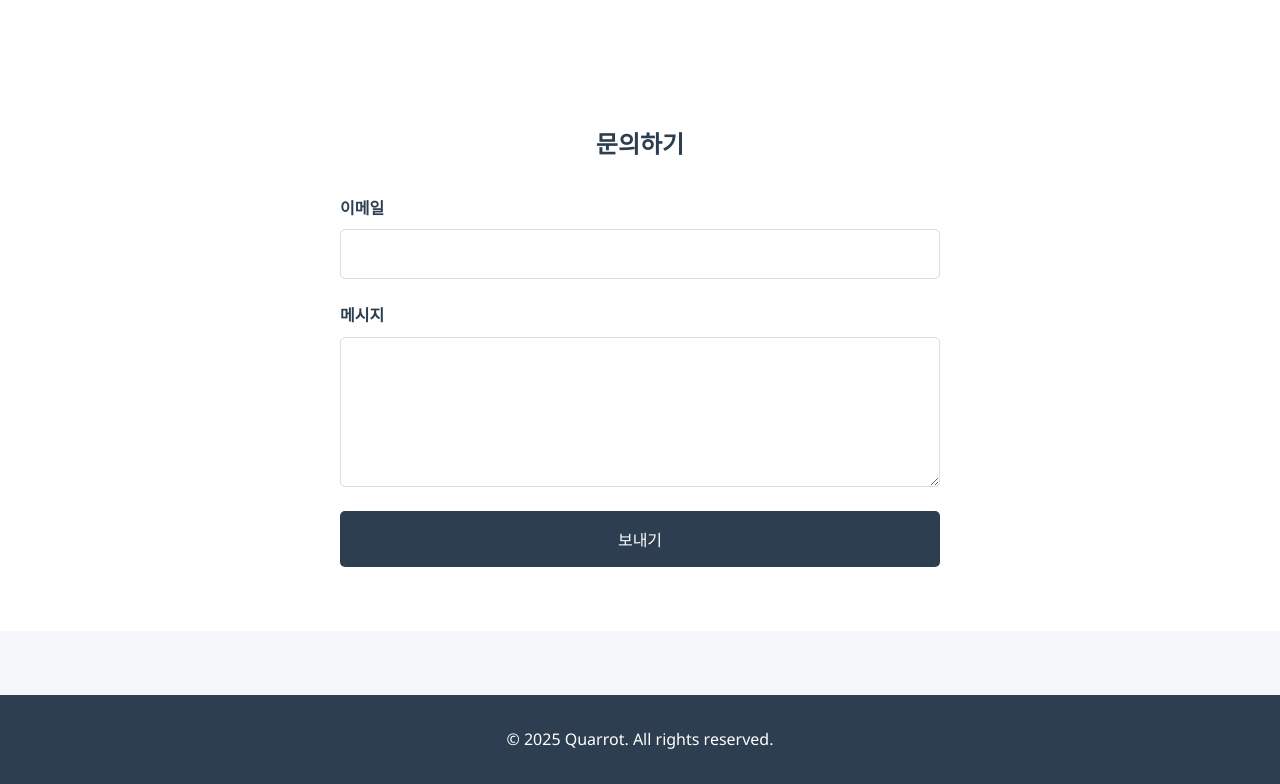
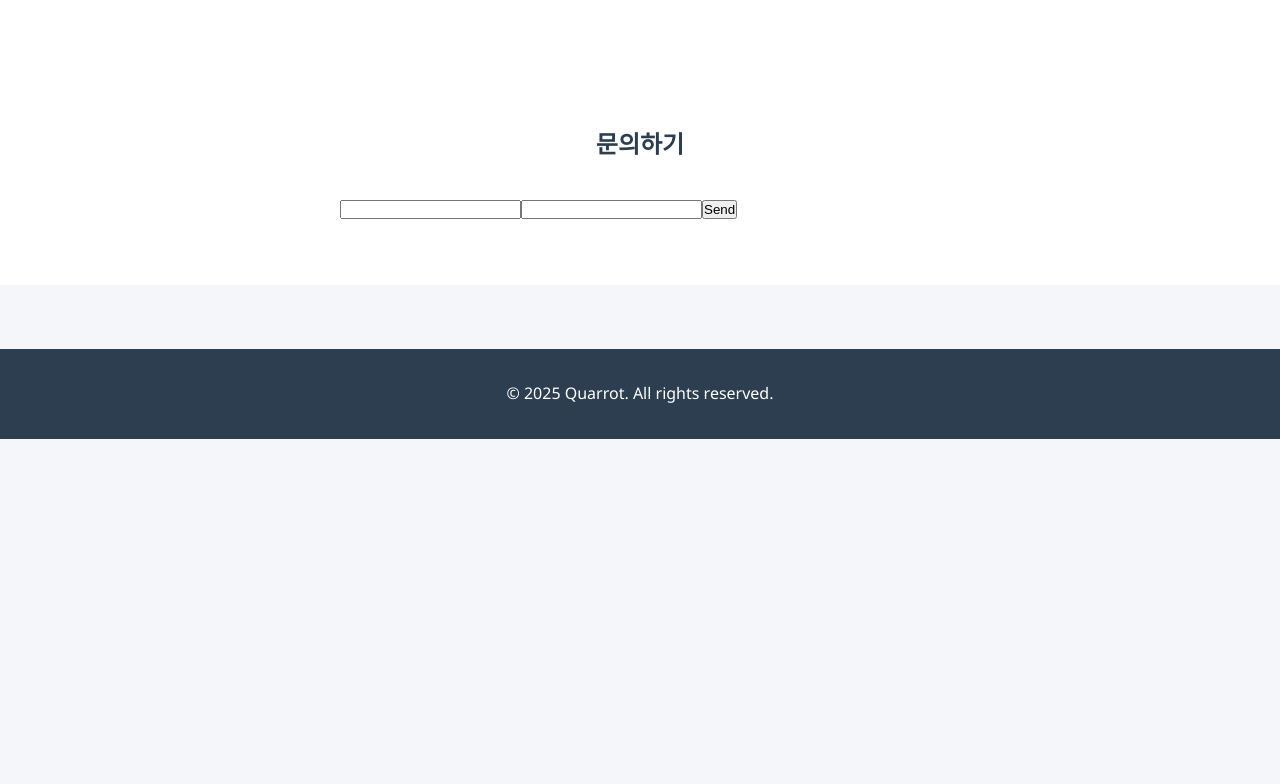
Before and after one commit to mathansang/quarrot, a plain HTML site: page index.html in a window 1280 px wide. Shown: the part 867-1651 px from the top of the page. After the commit the page ends 1306 px from the top, so only its background shows below. Drawn offline with nearby package versions, Linux system fonts and the light colour scheme.

Commit message:
form test

```diff
--- a/index.html
+++ b/index.html
@@ -332,17 +332,11 @@
             <div class="container">
                 <div class="contact-container">
                     <h2 class="section-title">문의하기</h2>
-                    <form class="contact-form" @submit.prevent="submitForm">
-                        <div class="form-group">
-                            <label for="email">이메일</label>
-                            <input type="email" id="email" v-model="form.email" required>
-                        </div>
-                        <div class="form-group">
-                            <label for="message">메시지</label>
-                            <textarea id="message" v-model="form.message" required></textarea>
-                        </div>
-                        <button type="submit" class="submit-button">보내기</button>
-                    </form>
+                    <form action="https://formsubmit.co/math.ansang@gmail.com" method="POST">
+                        <input type="text" name="name" required>
+                        <input type="email" name="email" required>
+                        <button type="submit">Send</button>
+                   </form>
                 </div>
             </div>
         </section>
@@ -394,11 +388,6 @@
                 }
             },
             methods: {
-                submitForm() {
-                    // 폼 제출 로직
-                    console.log('Form submitted:', this.form)
-                    // 여기에 실제 폼 제출 로직 추가
-                }
             }
         }).mount('#app')
     </script>
```
